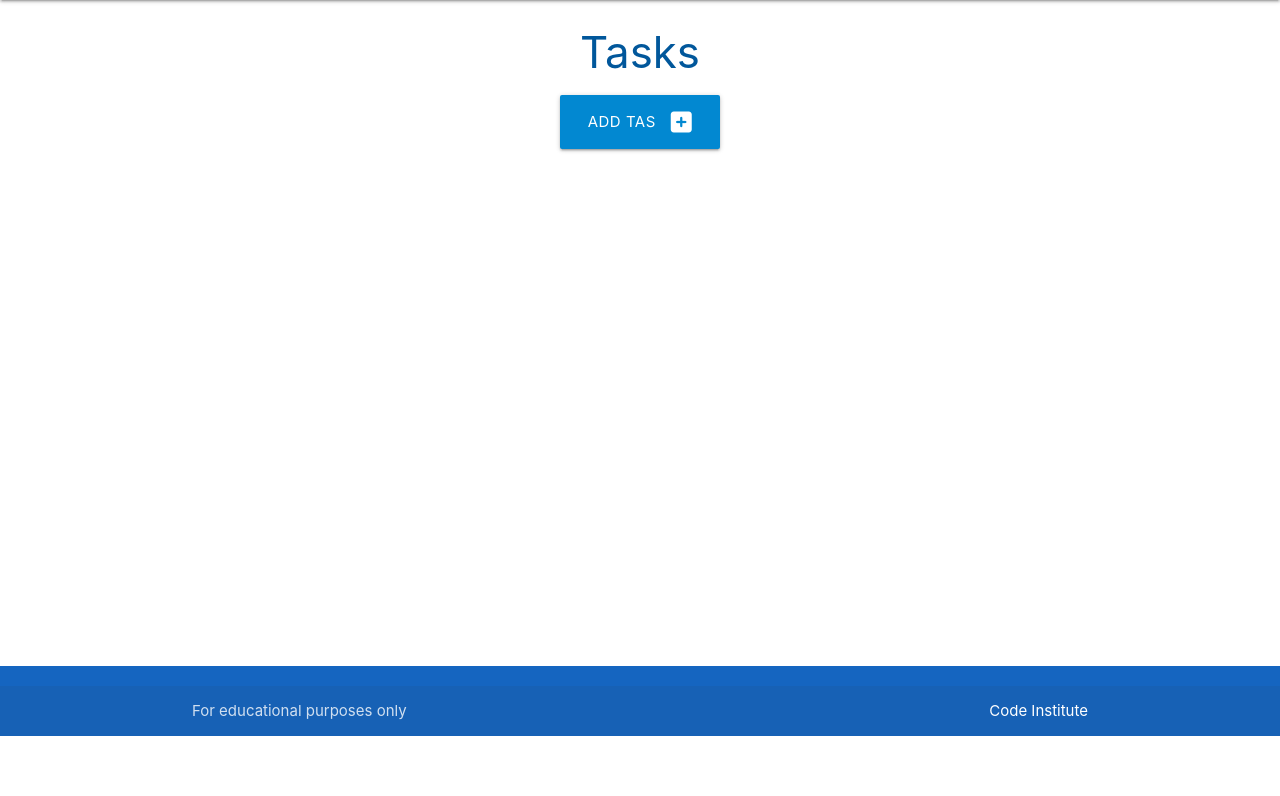
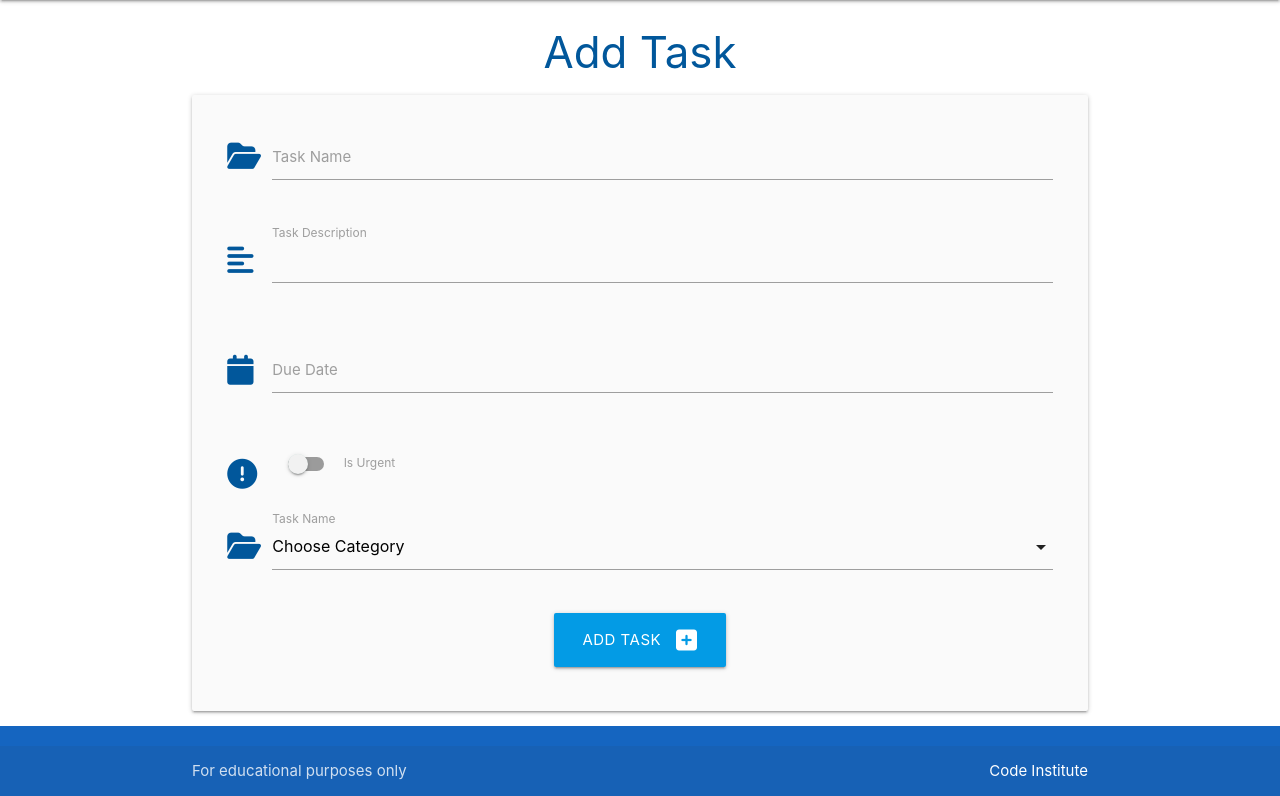
Before and after one commit to parduckids/flask-sqlalchemy-task-manager, a Flask app: page /add_task in a window 1280 px wide. Shown: the part 64-860 px from the top of the page. Before the commit the page ends 800 px from the top, so only its background shows below. Run offline with Flask 3, Linux system fonts and the light colour scheme.

Commit message:
add add_task function

```diff
--- a/taskmanager/routes.py
+++ b/taskmanager/routes.py
@@ -44,10 +44,16 @@ def delete_category(category_id):
 
 @app.route("/add_task", methods=["GET", "POST"])
 def add_task():
-    categories = list(Category.query.order_by('category_name').all())
+    categories = list(Category.query.order_by(Category.category_name).all())
     if request.method == "POST":
-        task = Task(task_name=request.form.get("task_name"))
+        task = Task(
+            task_name=request.form.get("task_name"),
+            task_description=request.form.get("task_description"),
+            is_urgent=bool(True if request.form.get("is_urgent") else False),
+            due_date=request.form.get("due_date"),
+            category_id=request.form.get("category_id")
+        )
         db.session.add(task)
         db.session.commit()
-        return redirect(url_for("/"))
-    return render_template("tasks.html")
+        return redirect(url_for("home"))
+    return render_template("add_task.html", categories=categories)
--- a/taskmanager/static/js/script.js
+++ b/taskmanager/static/js/script.js
@@ -1,5 +1,15 @@
-// mobile navbar script
 document.addEventListener('DOMContentLoaded', function() {
-    var sidenav = document.querySelectorAll('.sidenav');
+    // mobile navbar script
+    let sidenav = document.querySelectorAll('.sidenav');
     M.Sidenav.init(sidenav);
+
+    // datepicker init
+    let datepicker = document.querySelectorAll('.datepicker');
+    M.Datepicker.init(datepicker, {
+      format: "dd mmmm, yyyy",
+      i18n: {done: "Select"}
+    });
+    // select init
+    let selects = document.querySelectorAll('select');
+    M.FormSelect.init(selects);
   });
--- /dev/null
+++ b/taskmanager/templates/add_task.html
@@ -0,0 +1,74 @@
+{% extends "base.html" %}
+{% block content %}
+
+<h3 class="light-blue-text text-darken-4 center-align">Add Task</h3>
+<div class="row card-panel grey lighten-5">
+    <form class="col s12" method="POST" action="{{ url_for('add_task') }}">
+        <!-- task_name  -->
+        <div class="row">
+            <div class="input-field col s12">
+                <i class="fas fa-folder-open prefix light-blue-text text-darken-4"></i>
+                <input id="task_name" name="task_name" minlength="3" maxlength="50" type="text" class="validate"
+                    required>
+                <label for="task_name">Task Name</label>
+            </div>
+        </div>
+        <!-- task_description  -->
+        <div class="row">
+            <div class="input-field col s12">
+                <i class="fas fa-align-left prefix light-blue-text text-darken-4"></i>
+                <textarea id="task_description" class="materialize-textarea" name="task_description" minlength="3"
+                    maxlength="200" type="text" class="validate" required>
+                </textarea>
+                <label for="task_description">Task Description</label>
+            </div>
+        </div>
+        <!-- due_date  -->
+        <div class="row">
+            <div class="input-field col s12">
+                <i class="fas fa-calendar prefix light-blue-text text-darken-4"></i>
+                <input id="due_date" name="due_date" type="text" class=" datepicker validate" required>
+                <label for="task_name">Due Date</label>
+            </div>
+        </div>
+
+        <!-- is_urgent  -->
+        <div class="row">
+            <div class="input-field col s12">
+                <div class="switch">
+                    <i class="fas fa-exclamation-circle prefix light-blue-text text-darken-4"></i>
+                    <label for="is_urgent">
+                        <input id="is_urgent" name="is_urgent" type="checkbox">
+                        <span class="lever"></span>
+                        Is Urgent
+                    </label>
+                </div>
+            </div>
+        </div>
+        <!-- category_id -->
+        <div class="row">
+            <div class="input-field col s12">
+                <i class="fas fa-folder-open prefix light-blue-text text-darken-4"></i>
+                <select name="category_id" id="category_id" class="validate" required>
+                    <option value="" disabled selected>Choose Category</option>
+                    {% for category in categories %}
+                    <option value="{{ category.id }}">{{ category.category_name }}</option>
+                    {% endfor %}
+                </select>
+                <label for="category_id">Task Name</label>
+            </div>
+        </div>
+
+        <!-- submit button  -->
+        <div class="row">
+            <div class="col s12 center-align">
+                <button type="submit" class="btn-large light-blue darken-1">
+                    Add task <i class="fas fa-plus-square right"></i>
+                </button>
+            </div>
+        </div>
+    </form>
+</div>
+
+
+{% endblock%}
--- a/taskmanager/templates/tasks.html
+++ b/taskmanager/templates/tasks.html
@@ -5,7 +5,7 @@
 <div class="row">
     <div class="col s12 center-align">
         <a href="{{ url_for('add_task')}}" class="btn-large light-blue darken-2">
-            Add Tas <i class="fas fa-plus-square right"></i>
+            Add Task <i class="fas fa-plus-square right"></i>
         </a>
 
     </div>
```
